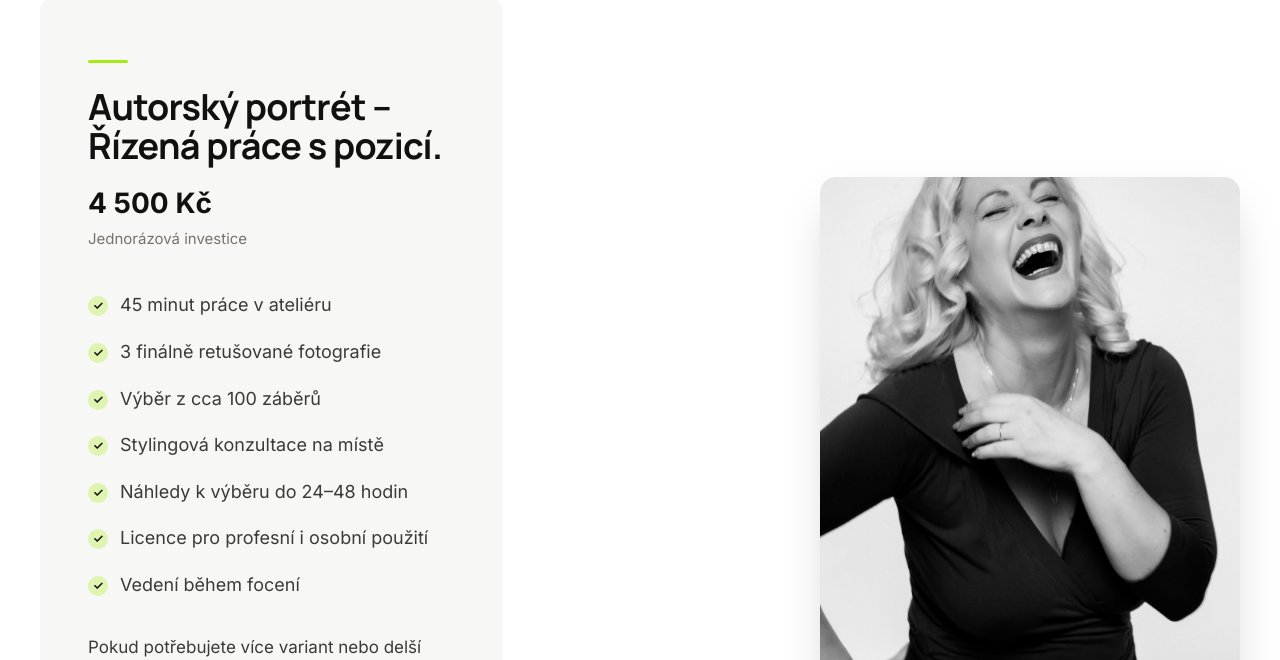
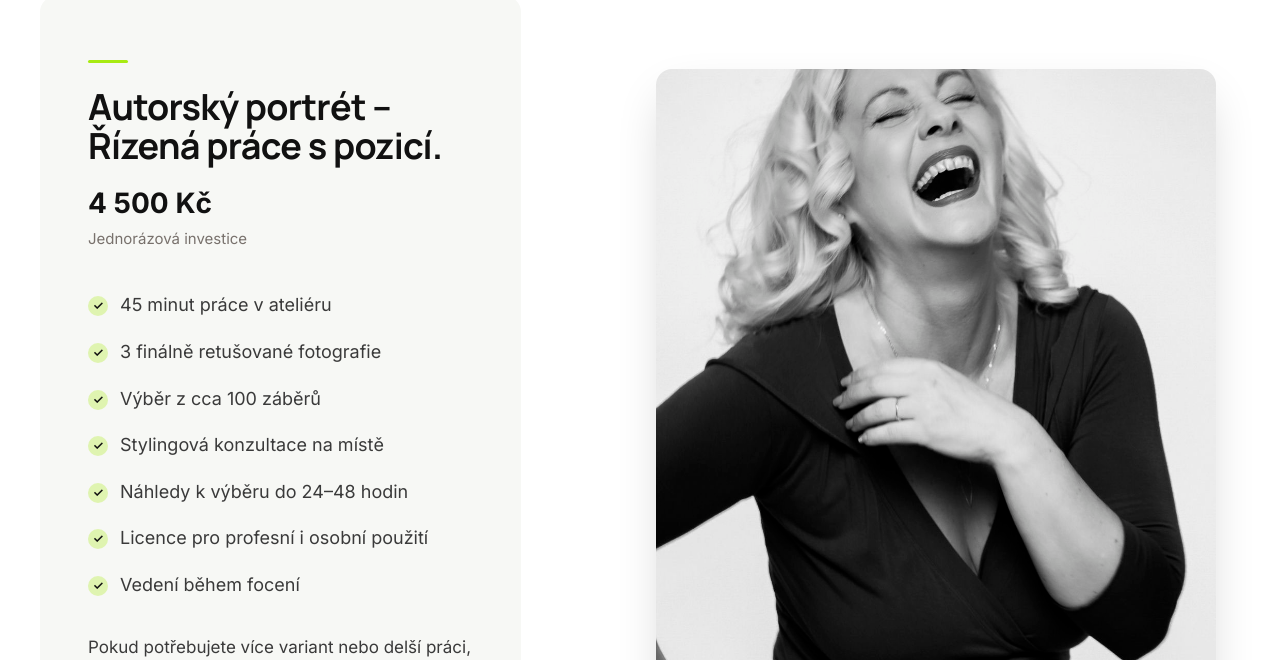
Before and after one commit to katarinabrics-eng/ai-content-studio, a Next.js app in the folder apps/content-studio/: page /portrety in a window 1280 px wide. Shown: the part 4720-5380 px from the top of the page. Built offline with nearby package versions, Linux system fonts and the light colour scheme.

Commit message:
refactor: adjust layout and styling in OfferCarousel and PortretyPage for improved visual consistency and user experience

```diff
--- a/apps/content-studio/src/app/components/OfferCarousel.tsx
+++ b/apps/content-studio/src/app/components/OfferCarousel.tsx
@@ -23,7 +23,7 @@ export function OfferCarousel() {
   }, [n]);
 
   return (
-    <div className="relative max-w-[420px] w-full">
+    <div className="relative max-w-[560px] w-full">
       <div className="overflow-hidden rounded-2xl shadow-[0_20px_50px_-12px_rgba(0,0,0,0.2)]">
         {SLIDES.map((s, i) => (
           <div
--- a/apps/content-studio/src/app/portrety/page.tsx
+++ b/apps/content-studio/src/app/portrety/page.tsx
@@ -201,7 +201,7 @@ export default function PortretyPage() {
       {/* BLOK 5: NABÍDKA – Autorský portrét + karusel vpravo */}
       <section className="w-full bg-white py-[140px]">
         <div className="mx-auto max-w-[1360px] px-6 xl:px-10">
-          <div className="grid grid-cols-1 items-center gap-12 lg:grid-cols-12 lg:gap-16">
+          <div className="grid grid-cols-1 items-center gap-12 lg:grid-cols-12 lg:gap-8">
             <div
               className="rounded-2xl px-8 py-12 md:px-12 md:py-16 lg:col-span-5"
               style={{ backgroundColor: "#F7F8F5" }}
@@ -244,7 +244,7 @@ export default function PortretyPage() {
                 Nejste si jistí, zda je to správný krok? Domluvte si krátkou konzultaci.
               </p>
             </div>
-            <div className="lg:col-span-6 lg:col-start-7 flex justify-center lg:justify-end">
+            <div className="lg:col-span-6 lg:col-start-7 flex justify-center lg:justify-start">
               <OfferCarousel />
             </div>
           </div>
```
